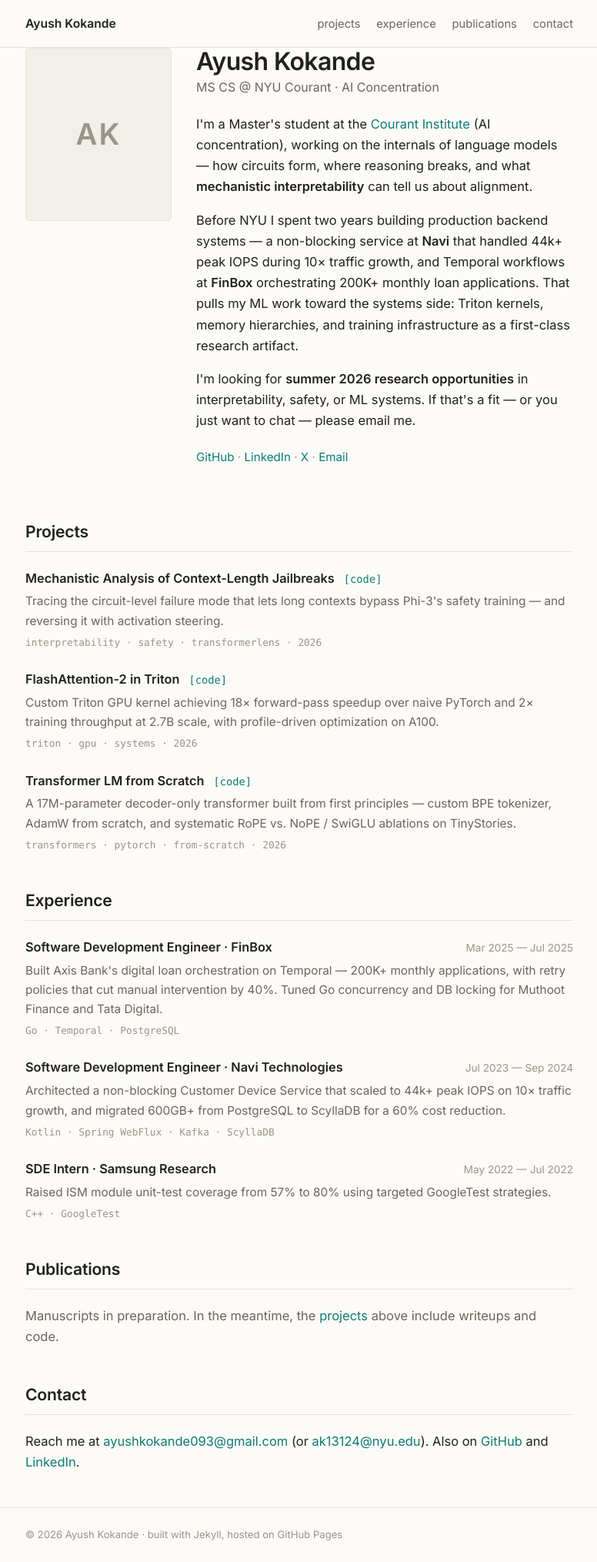
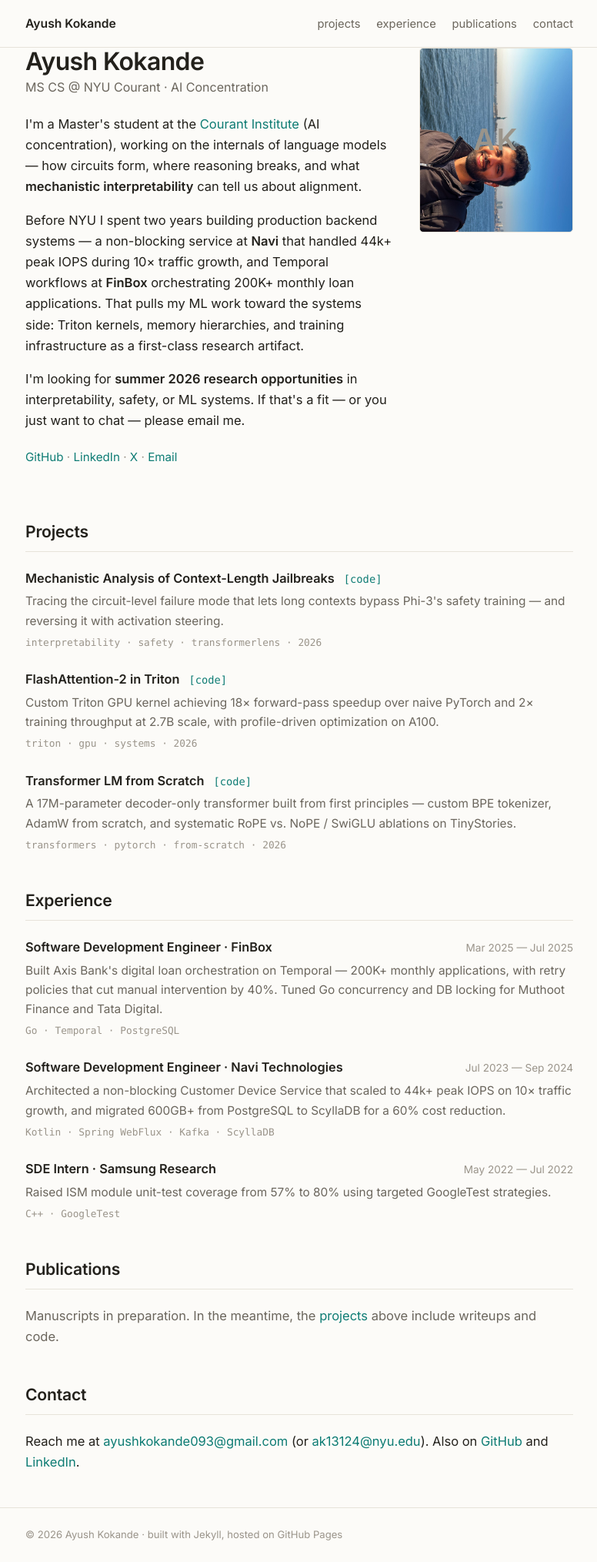
Before and after one commit to ayushkokande/ayushkokande.github.io, a Jekyll site: the page built from index.html, in a window 1280 px wide. Shown: the whole page at 77% size, without its empty margins (251-1027 px from the left). Built offline with Jekyll 4.4.1, drawn with Linux system fonts in a browser that asks for light colours.

Commit message:
Add profile photo and move it to the right
Convert the supplied HEIC headshot to a web-sized, EXIF-rotated JPG at
assets/img/profile.jpg (825x1100, ~170KB) and place the photo on the
right of the profile header (bio left). On mobile the photo stacks above
the text.

Co-Authored-By: Claude Opus 4.8 (1M context) <noreply@anthropic.com>

```diff
--- a/assets/css/main.scss
+++ b/assets/css/main.scss
@@ -87,14 +87,14 @@ main { padding: 2.6rem 0 1rem; }
 /* ---- Profile -------------------------------------------------------- */
 .profile {
   display: grid;
-  grid-template-columns: 190px 1fr;
-  gap: 2rem;
+  grid-template-columns: 1fr 200px;
+  gap: 2.2rem;
   align-items: start;
   margin-bottom: 3.2rem;
 }
 .profile-photo {
-  width: 190px;
-  height: 225px;
+  width: 200px;
+  height: 240px;
   border-radius: 5px;
   border: 1px solid var(--line);
   background-color: var(--code-bg);
@@ -282,6 +282,6 @@ a.entry-title:hover { color: var(--link); }
     gap: 1.3rem;
     justify-items: start;
   }
-  .profile-photo { width: 150px; height: 178px; }
+  .profile-photo { width: 160px; height: 192px; order: -1; }
   .entry-when { margin-left: 0; width: 100%; }
 }
--- a/index.html
+++ b/index.html
@@ -5,11 +5,6 @@ title: ""
 
 <!-- PROFILE -->
 <section class="profile">
-  <div class="profile-photo" role="img" aria-label="{{ site.author }}"
-       style="background-image: url('{{ '/assets/img/profile.jpg' | relative_url }}')">
-    <span class="profile-photo-fallback">AK</span>
-  </div>
-
   <div class="profile-body">
     <h1 class="profile-name">{{ site.author }}</h1>
     <p class="profile-affil">MS CS @ NYU Courant · AI Concentration</p>
@@ -35,6 +30,11 @@ title: ""
     <p class="profile-links">
       {% if site.google_scholar and site.google_scholar != "" %}<a href="{{ site.google_scholar }}">Google Scholar</a> · {% endif %}<a href="https://github.com/{{ site.github_username }}">GitHub</a> · <a href="https://linkedin.com/in/{{ site.linkedin_username }}">LinkedIn</a>{% if site.twitter_username and site.twitter_username != "" %} · <a href="https://twitter.com/{{ site.twitter_username }}">X</a>{% endif %} · <a href="mailto:{{ site.email }}">Email</a>
     </p>
+  </div>
+
+  <div class="profile-photo" role="img" aria-label="{{ site.author }}"
+       style="background-image: url('{{ '/assets/img/profile.jpg' | relative_url }}')">
+    <span class="profile-photo-fallback">AK</span>
   </div>
 </section>
 
```
Also changed, not shown: assets/img/profile.jpg (added).
